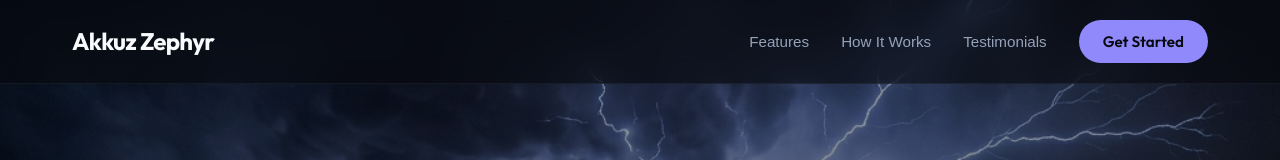
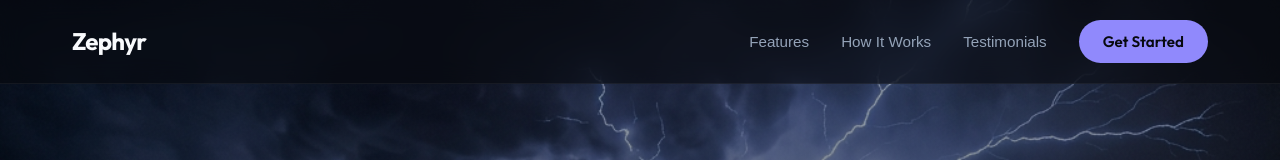
Before and after one commit to Akhilm035/Zephyr, a React (Vite) app: page / in a window 1280 px wide. Shown: the top 160 px of the page. Built offline with nearby package versions, Linux system fonts and the light colour scheme.

Commit message:
title changed

```diff
--- a/src/App.jsx
+++ b/src/App.jsx
@@ -176,7 +176,7 @@ function App() {
       <header className="app-header">
         <div className="header-container">
           <div className="brand" onClick={() => window.scrollTo({ top: 0, behavior: 'smooth' })} id="logo-brand">
-            <span className="brand-name">Akkuz Zephyr</span>
+            <span className="brand-name">Zephyr</span>
           </div>
 
           <button
```
